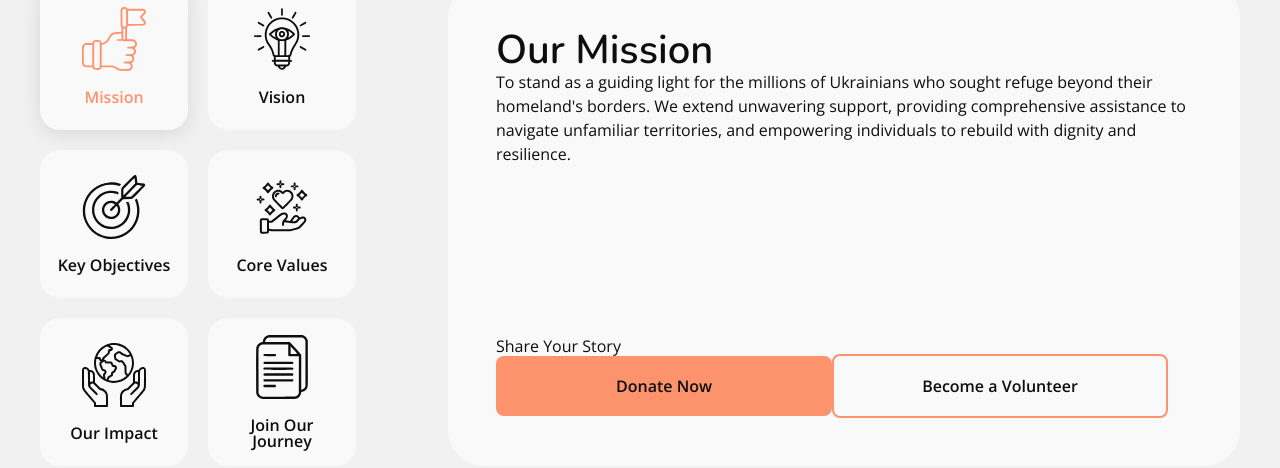
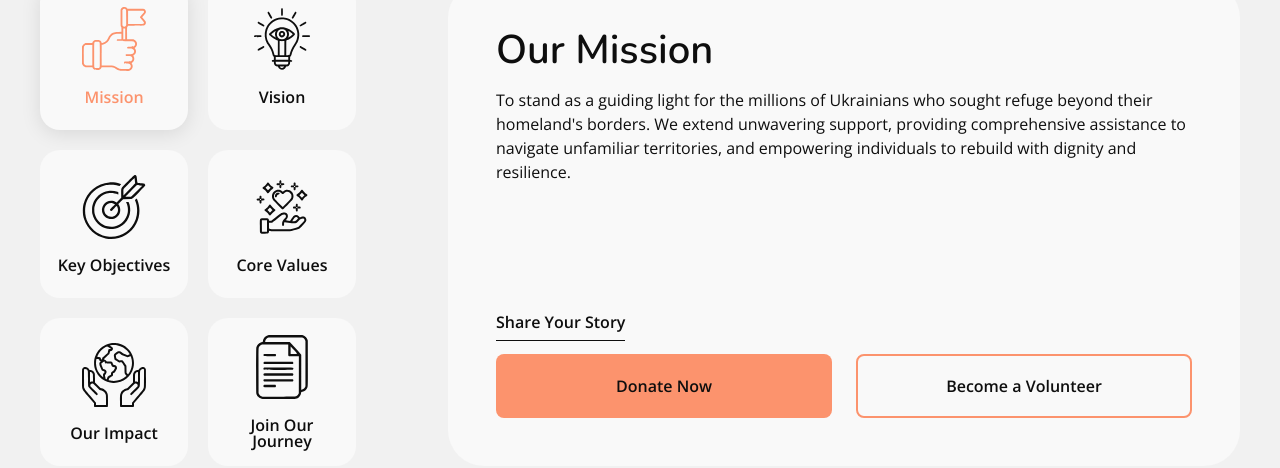
Before and after one commit to anpdko/i-will-help-you-client, a React (Vite) app: page / in a window 1280 px wide. Shown: the part 3972-4440 px from the top of the page. Built offline with nearby package versions, Linux system fonts and the light colour scheme; no server answers; sample sign-in values are in the browser's storage.

Commit message:
feat: add adaptive styles for item in About component

```diff
--- a/src/components/About/AboutItem/AboutItem.module.scss
+++ b/src/components/About/AboutItem/AboutItem.module.scss
@@ -1,3 +1,5 @@
+@import '../../../styles/index.scss';
+
 .about__item {
   display: flex;
   flex-direction: column;
@@ -8,16 +10,54 @@
   border-radius: 2.25rem;
   background-color: var(--milky);
 
-	&_text {
+  @media (max-width: $pc) {
+    gap: 3rem;
+  }
+
+  @media (max-width: $tablet) {
+    max-width: 40rem;
+    max-height: 29rem;
+    padding: 2rem 1.375rem 1.5rem;
+    gap: 2rem;
+  }
+
+  @media (max-width: $mobile) {
+    max-width: toRem(366);
+    max-height: toRem(518);
+  }
+}
+
+.item {
+  &__text {
     padding: 1.1rem 0 0.6rem 0;
     white-space: pre-line;
+
+    @media (max-width: $pc) {
+      max-height: 15rem;
+      margin-top: 0.5rem;
+      overflow: scroll;
     }
-	&_link {
-		font-size: 1rem;
+
+    @media (max-width: $tablet) {
+      max-height: 10rem;
+    }
+
+    @media (max-width: $mobile) {
+      max-height: 11rem;
+    }
+
+    @media (max-width: $mobileSmall) {
+      max-height: 13rem;
+    }
+  }
+
+  &__link {
+    @include adaptiveValue('font-size', 16, 14, 0, 1200, 390);
     font-weight: 600;
     text-decoration: none;
     color: var(--black);
     position: relative;
+
     &::after {
       content: '';
       position: absolute;
@@ -30,9 +70,14 @@
     }
   }
 
-	&_buttons {
+  &__buttons {
     margin-top: 1.5rem;
     display: flex;
+    justify-content: center;
     gap: 1.5rem;
+
+    @media (max-width: $tablet) {
+      flex-wrap: wrap;
     }
   }
+}
```
Lines whose indentation alone changed are shown as unchanged.
